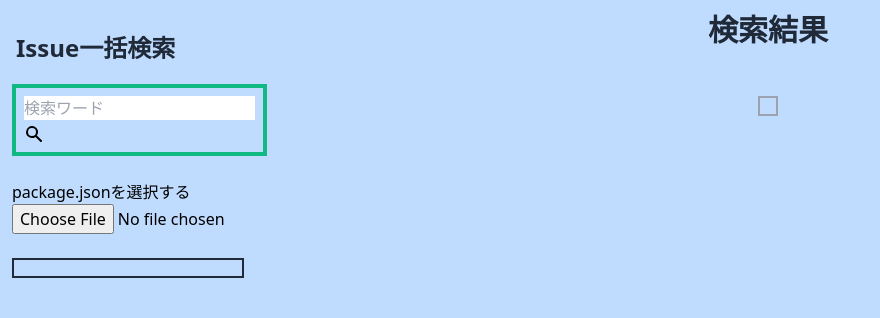
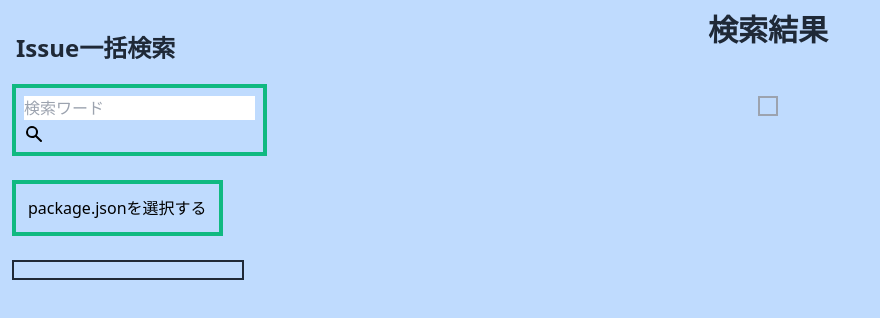
Before and after one commit to zd613/issue-ikkatsu-kensaku, a Nuxt app: page /search in a window 1280 px wide. Shown: the top 318 px of the page, without its empty margins (0-880 px from the left). Built offline with nearby package versions, Linux system fonts and the light colour scheme.

Commit message:
ファイルセレクターを修正

```diff
--- a/components/FileSelector.vue
+++ b/components/FileSelector.vue
@@ -1,7 +1,19 @@
 <template>
   <div>
-    <span>package.jsonを選択する</span>
-    <input type="file" accept=".json" @change="handleFileChange" />
+    <label
+      :for="fileSelectorId"
+      class="border-4 border-green-500 p-3 inline-block"
+    >
+      <span class="inline-block">package.jsonを選択する</span>
+      <span v-if="selectedFile !== null">{{ selectedFile.name }}　選択中</span>
+      <input
+        type="file"
+        accept=".json"
+        @change="handleFileChange"
+        class="hidden"
+        :id="fileSelectorId"
+      />
+    </label>
   </div>
 </template>
 
@@ -14,6 +26,7 @@ const emit = defineEmits<{
   (e: "update:file", file: File | null);
 }>();
 
+const selectedFile = ref<File | null>(null);
 async function handleFileChange(event: Event) {
   // TODO as any　ほかのやり方ないか調べる
   const files = (event.target as any).files as File[];
@@ -22,6 +35,11 @@ async function handleFileChange(event: Event) {
     return;
   }
   const f = files[0];
+  selectedFile.value = f;
   emit("update:file", f);
 }
+
+const fileSelectorId = computed(() => {
+  return "file-selector-id";
+});
 </script>
```
